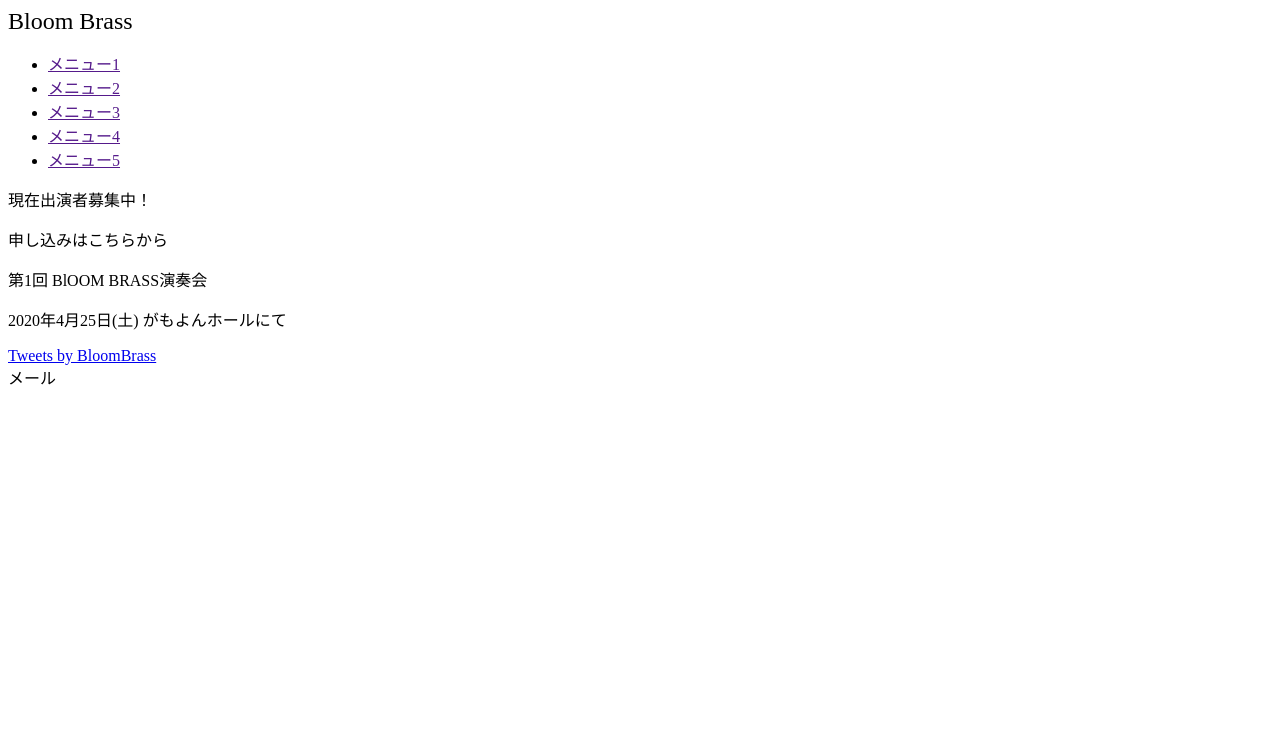
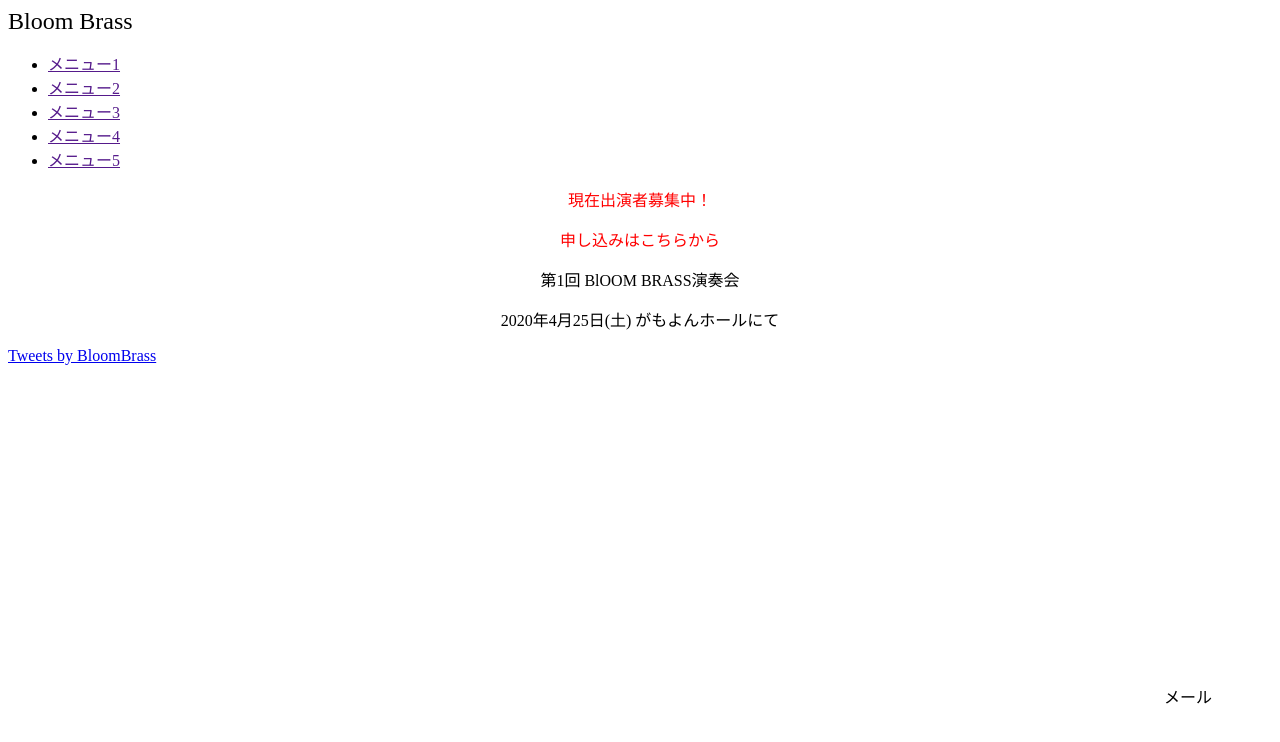
Before and after one commit to yuymn/mypage, a plain HTML site: page index.html in a window 1280 px wide. Drawn offline with nearby package versions, Linux system fonts and the light colour scheme.

Commit message:
Update style.css

```diff
--- a/style.css
+++ b/style.css
@@ -106,7 +106,27 @@
 	font-size:24px;
 }
 
-iframe{
+.twitter{
 	width: 100%;
 	height:400px;
 }
+
+.topMessage{
+	text-align: center;
+	color:red;
+}
+
+.aboutConcert{
+	text-align: center;
+}
+
+.maillink{
+	width:100px;
+	height: 100px;
+	position: fixed;
+	bottom:16px;
+	right:16px;
+}
+.maillink a{
+	display: block;
+}
```
